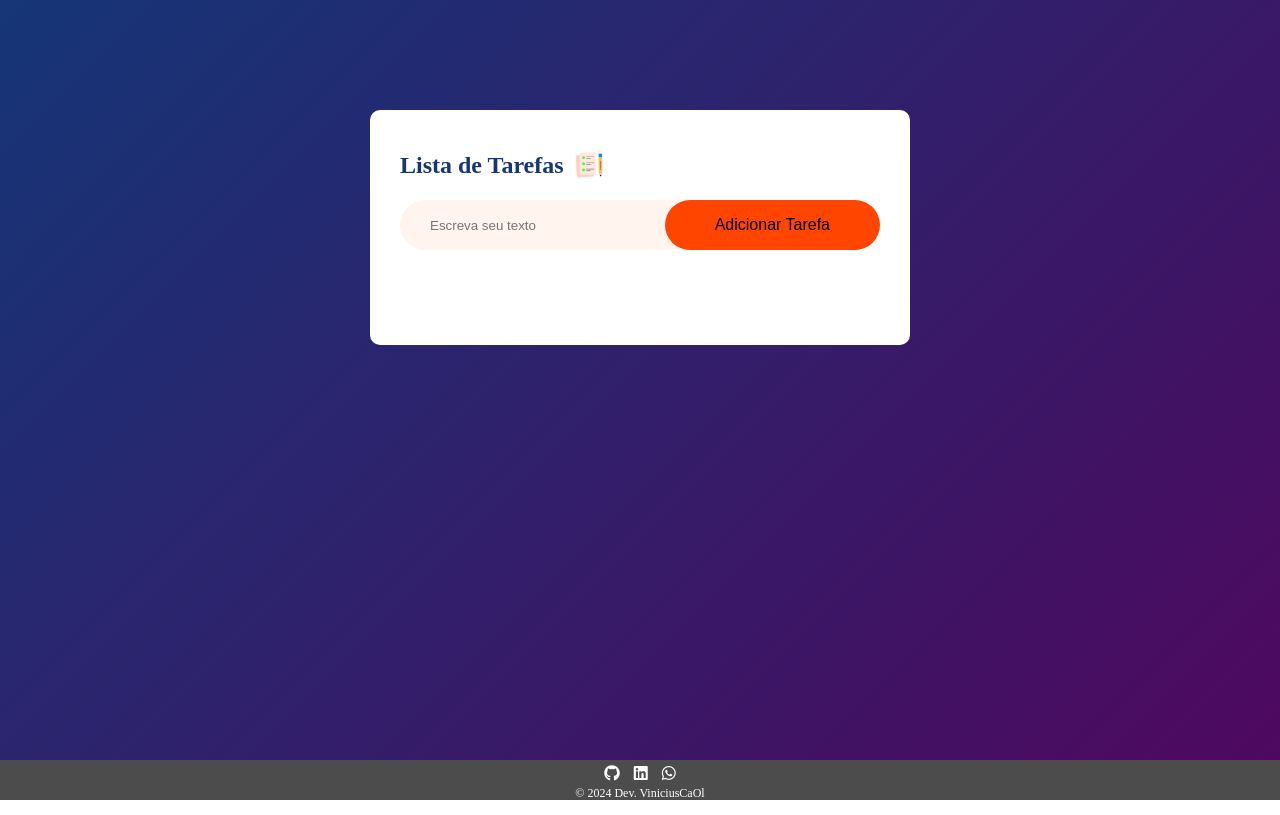
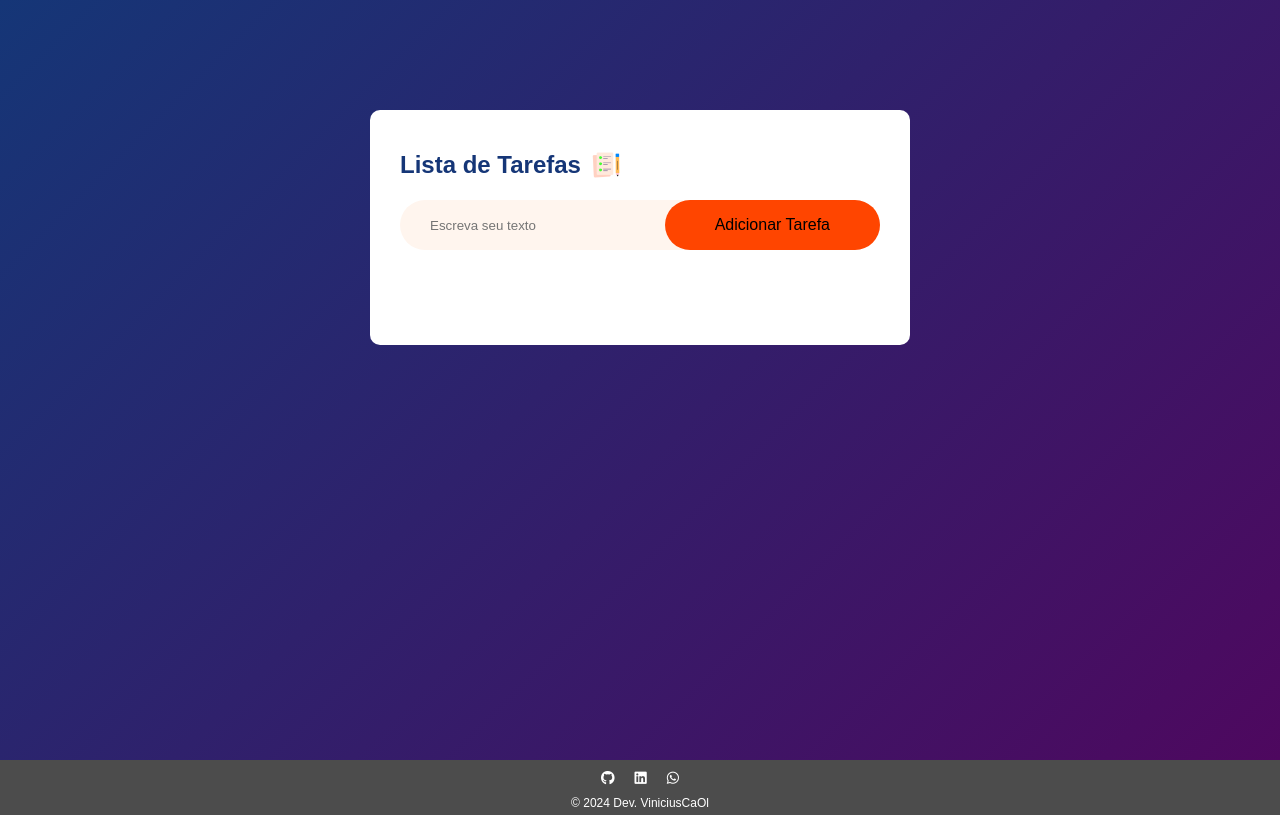
Before and after one commit to viniciuscaol/listatarefas, a plain HTML site: page index.html in a window 1280 px wide. Drawn offline with Linux system fonts and the light colour scheme.

Commit message:
corrigindo css

```diff
--- a/style.css
+++ b/style.css
@@ -1,34 +1,47 @@
-*{
+:root {
+    --primary-color: #153677;
+    --secondary-color: #4e085f;
+    --background-color: #fff;
+    --button-color: orangered;
+    --hover-color: #4b0e74;
+    --text-color: white;
+    --text-color-dark: #555;
+    --transition-time: 0.3s;
+}
+
+* {
     margin: 0;
     padding: 0;
     box-sizing: border-box;
 }
 
+body {
+    font-family: Arial, sans-serif;
+    background: var(--background-color);
+    color: var(--text-color);
+}
+
 .container {
     width: 100%;
     min-height: 95vh;
-    background: linear-gradient(135deg,#153677, #4e085f);
+    background: linear-gradient(135deg, var(--primary-color), var(--secondary-color));
     padding: 10px;
 }
 
 .app {
     width: 100%;
     max-width: 540px;
-    background: #fff;
+    background: var(--background-color);
     margin: 100px auto 20px;
     padding: 40px 30px 70px;
     border-radius: 10px;
 }
 
-
-
 .app h2 {
-    color: #153677;
+    color: var(--primary-color);
     display: flex;
     align-items: center;
     margin-bottom: 20px;
-    /* font-size: 35px;
-    font-weight: 600; */
 }
 
 .app h2 img {
@@ -46,7 +59,7 @@
     margin-bottom: 25px;
 }
 
-input{
+input {
     flex: 1;
     border: none;
     outline: none;
@@ -59,10 +72,16 @@ button {
     border: none;
     outline: none;
     padding: 16px 50px;
-    background: orangered;
+    background: var(--button-color);
     font-size: 16px;
     border-radius: 40px;
     cursor: pointer;
+    transition: background-color var(--transition-time);
+}
+
+button:hover {
+    background-color: #153677;
+    color: #fff;
 }
 
 ul li {
@@ -72,6 +91,7 @@ ul li {
     user-select: none;
     cursor: pointer;
     position: relative;
+    color: black;
 }
 
 ul li::before {
@@ -87,7 +107,7 @@ ul li::before {
 }
 
 ul li.marcada {
-    color: #555;
+    color: var(--text-color-dark);
     text-decoration: line-through;
 }
 
@@ -108,36 +128,41 @@ ul li span {
 }
 
 ul li span:hover {
-    background-color: orangered;
+    background-color: var(--button-color);
 }
 
 footer {
     display: flex;
     flex-direction: column;
+    justify-content: center;
+    align-items: center;
     width: 100%;
-    height: 5vh;
     text-align: center;
     background-color: rgba(0, 0, 0, 0.7);
-    color: white;
-    padding: 5px 0;
-    position: absolute;
-    /* margin-bottom: 0; */
+    color: var(--text-color);
+    padding: 5px;
+    position: relative; /* Ajuste a posição conforme necessário */
 }
 
 .footer-content {
-    margin-bottom: 3px;
+    display: flex;
+    flex-wrap: wrap;
+    justify-content: center;
+    align-items: center;
+    gap: 10px; /* Espaço entre os elementos */
+    margin-bottom: 5px;
 }
 
 .footer-content a {
-    margin: 0 5px;
-    color: white;
-    font-size: 16px;
+    color: var(--text-color);
+    font-size: 14px; /* Tamanho de fonte menor para responsividade */
     text-decoration: none;
-    transition: color 0.3s ease;
+    transition: color var(--transition-time);
+    padding: 5px; /* Padding para aumentar a área clicável */
 }
 
 .footer-content a:hover {
-    color: #4b0e74; /* Cor ao passar o mouse */
+    color: var(--hover-color);
 }
 
 footer p {
@@ -147,12 +172,11 @@ footer p {
 
 footer p a {
     text-decoration: none;
-    color: #fff;
+    color: var(--text-color);
 }
 
 /* Media queries para responsividade */
 @media (max-width: 600px) {
-
     .app {
         padding: 30px 20px 50px;
         margin: 50px auto 20px;
@@ -180,4 +204,13 @@ footer p a {
     ul li span {
         font-size: 24px;
     }
+
+    footer {
+        padding: 20px; /* Aumentar o padding para uma melhor usabilidade em dispositivos móveis */
+    }
+
+    .footer-content a {
+        font-size: 12px; /* Reduzir ainda mais o tamanho da fonte se necessário */
+        padding: 10px; /* Aumentar o padding para melhorar a área clicável em dispositivos móveis */
+    }
 }
```
